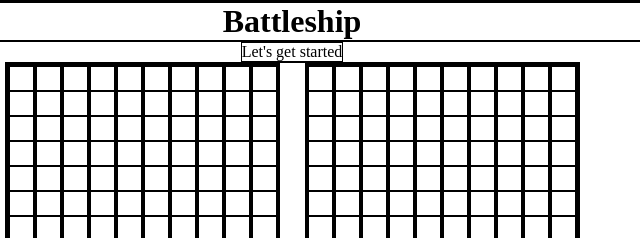
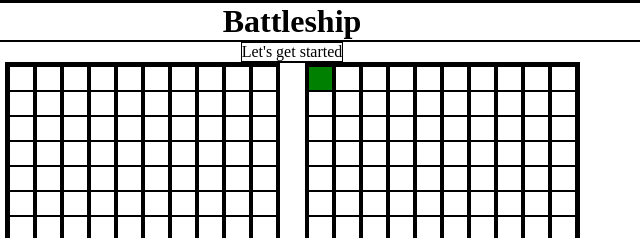
Before and after one commit to weBidji/battleship, a website built with webpack: page src/template.html in a window 1280 px wide. Both pictures are taken after a click on the element 668 px from the left and 78 px from the top of the page. Shown: the top 238 px of the page, 348-988 px from the left. Built offline with nearby package versions, Linux system fonts and the light colour scheme.

Commit message:
add color change on cpu cells on miss/hit

```diff
--- a/src/UI/loadUI.js
+++ b/src/UI/loadUI.js
@@ -1,9 +1,7 @@
-// import { Ship } from "./game/ship.js";
-// import { Gameboard } from "./game/gameboard.js";
 import { Player } from "../game/player.js";
 import { setupEventListeners } from "../game/gameturn.js";
 
-const human = new Player();
+export const human = new Player();
 
 export const cpu = new Player();
 
@@ -26,9 +24,11 @@ function createPlayerBoard(player) {
       cell.classList.add("game-cell");
       if (player === cpu) {
         cell.classList.add("cpu-cell");
+      } else {
+        cell.classList.add("human-cell");
       }
-      cell.dataset.y = rowCounter;
-      cell.dataset.x = columnCounter;
+      cell.dataset.x = rowCounter;
+      cell.dataset.y = columnCounter;
       col.appendChild(cell);
       rowCounter++;
     });
@@ -40,6 +40,9 @@ export function prepareGame() {
   createPlayerBoard(cpu);
   createPlayerBoard(human);
   setupEventListeners();
+  human.gameBoard.placeShip(human.carrier, true, 0, 0)
+  cpu.gameBoard.placeShip(cpu.carrier, true, 0, 0)
+
 }
 
 export function loadUI() {
--- a/src/game/gameboard.js
+++ b/src/game/gameboard.js
@@ -34,7 +34,7 @@ export class Gameboard {
       }
     } else {
       for (let i = 0; i < ship.length; i++) {
-        cellsToPopulate.push([y + i, x]);
+        cellsToPopulate.push([x, y + i]);
       }
     }
     //check if coordinates are valid or if cell isn't already occupied
@@ -77,25 +77,40 @@ export class Gameboard {
     if (!this.checkValidity(x) || !this.checkValidity(y)) {
       throw new Error("Invalid target");
     }
+    let targetCell = this.cells[y][x];
 
-    if (this.cells[x][y].targeted === true) {
+    if (targetCell.targeted === true) {
       throw new Error("Cell already targeted");
     } else {
-    this.cells[x][y].targeted = true;
+      targetCell.targeted = true;
     }
 
-    if (this.cells[x][y].ship) {
-      this.cells[x][y].ship.hits++;
-      this.cells[x][y].ship.isSunk();
-      if (this.cells[x][y].ship.sunk === true) {
+    if (targetCell.ship) {
+      targetCell.ship.hits++;
+      targetCell.ship.isSunk();
+      if (targetCell.ship.sunk === true) {
         this.shipCounter--;
       }
-    }
+
+      /* if(this.checkForDefeat()) {
 
 
-
-
+      }*/
+    }
   }
 
-  // receiveAttack function that takes a pair of coordinates,
+  checkForDefeat() {
+    if (this.shipCounter === 0) {
+      return true;
+    }
+    return false;
+  }
+
+  generateCoords() {
+    let coords = {};
+    coords.x = Math.floor(Math.random() * 10);
+    coords.y = Math.floor(Math.random() * 10);
+
+    return coords;
+  }
 }
--- a/src/game/gameturn.js
+++ b/src/game/gameturn.js
@@ -1,20 +1,60 @@
 import { Ship } from "./ship.js";
 import { Gameboard } from "./gameboard.js";
 import { Player } from "./player.js";
-import { cpu } from "../UI/loadUI.js";
+import { human, cpu } from "../UI/loadUI.js";
 
 export function setupEventListeners() {
   const cpuCells = document.querySelectorAll(".cpu-cell");
   cpuCells.forEach((cell) =>
     cell.addEventListener("click", (e) => {
       cpu.gameBoard.receiveAttack(e.target.dataset.x, e.target.dataset.y);
+      if (hitOrMiss(cpu, [e.target.dataset.x], [e.target.dataset.y])) {
+        cell.classList.add("hit");
+      } else {
+        cell.classList.add("miss");
+      }
+
       console.log(
         `Player attacked cell: ${e.target.dataset.x} : ${e.target.dataset.y}`
       );
+      cpuTurn();
     })
   );
 }
 
+function cpuTurn() {
+  let cpuTarget = cpu.gameBoard.generateCoords();
+  human.gameBoard.receiveAttack(cpuTarget.x, cpuTarget.y);
+  let target;
+
+  const humanCells = document.querySelectorAll(".human-cell");
+  let found = false;
+  humanCells.forEach((cell) => {
+    if (cell.dataset.x === cpuTarget.x && cell.dataset.y === cpuTarget.y) {
+      target = cell;
+      console.log(target);
+    }
+  });
+
+  // cpuTarget = null;
+  /*
+  if (hitOrMiss(human, [e.target.dataset.x], [e.target.dataset.y])) {
+    targetCell.classList.add("hit");
+  } else {
+    targetCell.classList.add("miss");
+  }*/
+  //console.log(cpuTarget);
+  //console.table(human.gameBoard.cells);
+}
+
+function hitOrMiss(player, x, y) {
+  if (player.gameBoard.cells[x][y].ship) {
+    return true;
+  }
+  return false;
+}
+
 // add game turn / clicking logic
+// add cpu turn / attack
 // mix UI and game functions
 // link player/cpu gameboard object and DOM grid
--- a/src/game/player.js
+++ b/src/game/player.js
@@ -12,13 +12,4 @@ export class Player {
     this.submarine = new Ship("submarine", 3);
     this.destroyer = new Ship("destroyer", 2);
   }
-
-  checkForDefeat() {
-    if (this.gameBoard.shipCounter === 0) {
-      return true;
-    }
-    return false;
-  }
 }
-
-// win/lose logic
--- a/src/style.css
+++ b/src/style.css
@@ -46,3 +46,10 @@ h1 {
     cursor:pointer;
     background-color:grey;
 }
+.miss, .miss:hover{
+    background-color:red;
+}
+
+.hit, .hit:hover {
+    background-color: green;
+}
```
Also changed, not shown: dist/main.js.
